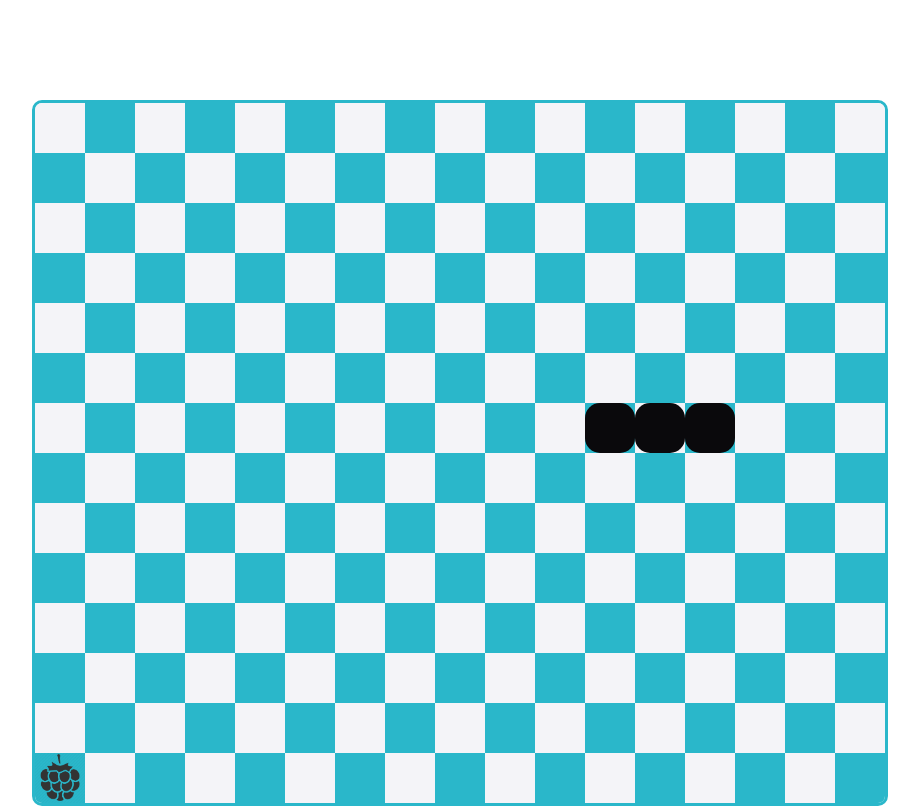
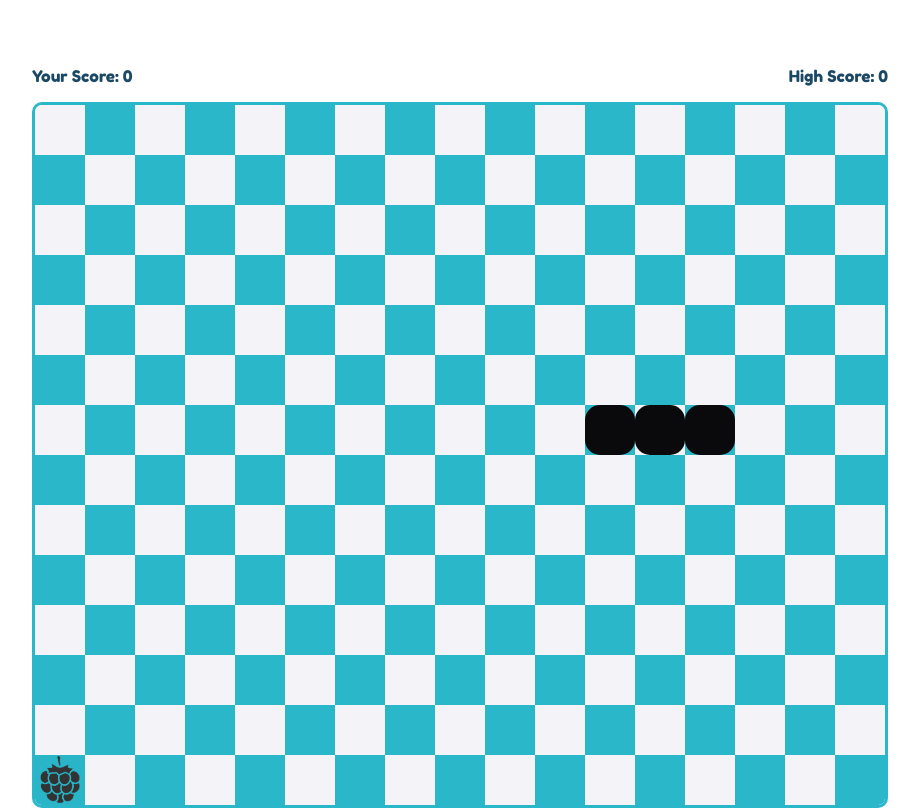
Before and after one commit to pranabs1ngh/nagini-react, a React (Create React App) app: page / in a window 1280 px wide. Both pictures are taken after a click on the element "E a s y". Shown: the whole page, without its empty margins (180-1099 px from the left). Built offline with nearby package versions, Linux system fonts and the light colour scheme.

Commit message:
scores added to page, redux reducer left

```diff
--- a/src/actions/index.js
+++ b/src/actions/index.js
@@ -1,4 +1,7 @@
 export const newGame = data => ({ type: 'NEW_GAME', payload: data });
+
+export const updateScore = data => ({ type: 'UPDATE_SCORE', payload: data });
+export const updateHighScore = data => ({ type: 'UPDATE_HIGH_SCORE', payload: data });
 
 export const updatePage = data => ({ type: 'UPDATE_PAGE', payload: data })
 
--- a/src/components/SnakeBoard.js
+++ b/src/components/SnakeBoard.js
@@ -94,7 +94,10 @@ class SnakeBoard extends React.Component {
     else
       return false;
 
-    if (this.state.area[nextPos.i][nextPos.j] === 9) this.generateFood();
+    if (this.state.area[nextPos.i][nextPos.j] === 9) {
+      this.generateFood();
+
+    }
     else snake.shift();
 
     this.setState({ snake, snakeDirection: this.state.keyPressed });
@@ -179,6 +182,8 @@ class SnakeBoard extends React.Component {
         { i: 6, j: 3 },
         { i: 6, j: 4 },
       ],
+      score: 0,
+      highScore: 0,
       refreshTime
     });
   }
@@ -204,13 +209,17 @@ class SnakeBoard extends React.Component {
   }
 
   render = () => (
-    <>
+    <div className='snakeboard-container'>
+      <div className='scores'>
+        <p>Your Score: {this.state.score}</p>
+        <p>High Score: {this.state.highScore}</p>
+      </div>
       <canvas
         ref='canvas'
         style={{
           'border': `3px solid ${this.props.theme.dark}`
         }} />
-    </>
+    </div>
   );
 }
 
--- a/src/components/css/App.css
+++ b/src/components/css/App.css
@@ -6,7 +6,7 @@ body {
 }
 
 #root {
-  margin-top: 100px;
+  margin-top: 50px;
   margin-left: auto;
   margin-right: auto;
 }
--- a/src/components/css/Homescreen.css
+++ b/src/components/css/Homescreen.css
@@ -2,7 +2,7 @@
   width: 600px;
   height: 500px;
   margin: auto;
-  background: #54f2f2;
+  margin-top: 100px;
   display: flex;
   flex-direction: column;
   border-radius: 15px;
--- a/src/components/css/SnakeBoard.css
+++ b/src/components/css/SnakeBoard.css
@@ -1,8 +1,16 @@
 canvas {
   border-radius: 10px;
+}
+
+.snakeboard-container {
   position: absolute;
   left: 50%;
   transform: translateX(-50%);
+}
+
+.scores {
+  display: flex;
+  justify-content: space-between;
 }
 
 @media screen and (max-width: 500px) {
```
